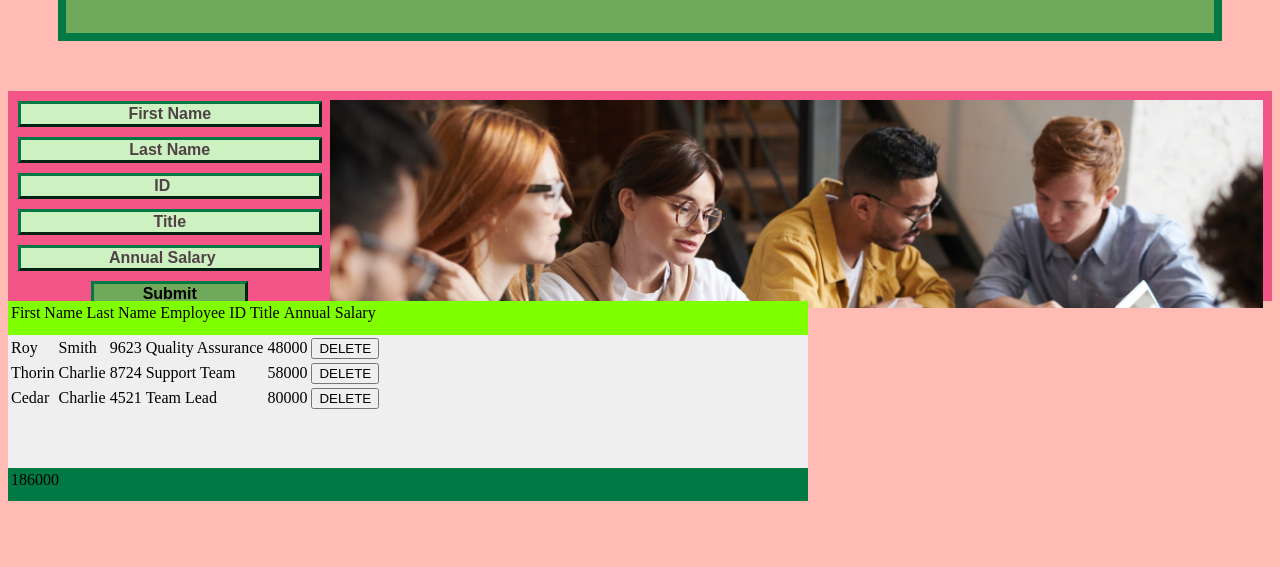
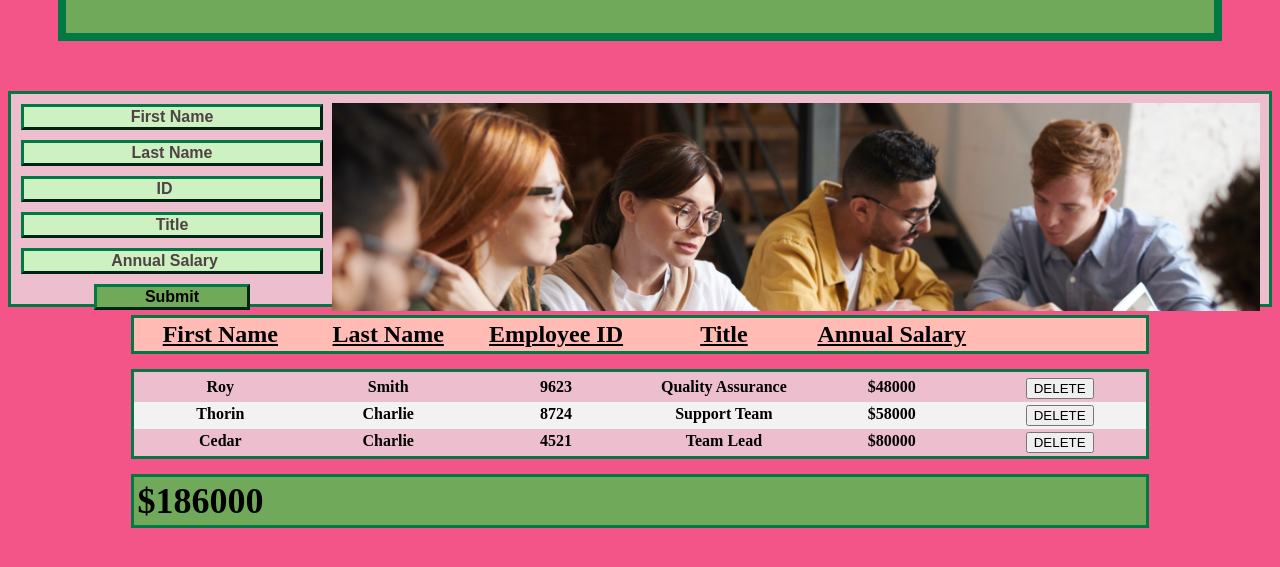
Before and after one commit to ryanmhess/weekend-jquery-salary-calculator, a plain HTML site: page index.html in a window 1280 px wide. Shown: the part 223-790 px from the top of the page. Drawn offline with Linux system fonts and the light colour scheme.

Commit message:
css work pretty decent. js functionality still working. swapped inputs to unshift instead of push to allow newest input at top of table list

```diff
--- a/index.html
+++ b/index.html
@@ -28,13 +28,13 @@
     </section>
     <table>
         <thead id="tableHead">
-            <tr>
-                <td>First Name</td>
-                <td>Last Name</td>
-                <td>Employee ID</td>
-                <td>Title</td>
-                <td>Annual Salary</td>
-                <td></td>
+            <tr class="tr0">
+                <td class="td1">First Name</td>
+                <td class="td2">Last Name</td>
+                <td class="td3">Employee ID</td>
+                <td class="td4">Title</td>
+                <td class="td5">Annual Salary</td>
+                <td class="td6"></td>
             </tr>
         </thead>
         <tbody id="tableBody">
--- a/scripts/script.js
+++ b/scripts/script.js
@@ -27,13 +27,13 @@ function employeeList(){
 
 function employeeAssign(employee){
     $('#tableBody').append(`
-    <tr>
-        <td>${employee.firstName}</td>
-        <td>${employee.lastName}</td>
-        <td>${employee.empID}</td>
-        <td>${employee.empTitle}</td>
-        <td>${employee.annualSalary}</td>
-        <td>
+    <tr class="tr1">
+        <td class="td1">${employee.firstName}</td>
+        <td class="td2">${employee.lastName}</td>
+        <td class="td3">${employee.empID}</td>
+        <td class="td4">${employee.empTitle}</td>
+        <td class="td5">$${employee.annualSalary}</td>
+        <td class="td6">
             <button id="${employee.empID}"class="delete-btn">DELETE</button>
         </td>
     </tr>`);
@@ -48,7 +48,7 @@ function employeeAdd(){
         empTitle: $('#empTitle').val(),
         annualSalary: Number($('#annualSalary').val())
     }
-    employees.push(employeeNew);
+    employees.unshift(employeeNew);
     employeeList();
 }   //  end employeeAdd function
 
@@ -73,7 +73,7 @@ function employeeSalaryTotal(employee){
     annualSalaryTotal += employee.annualSalary;
     $('#tableFoot').empty();
     $('#tableFoot').append(`
-    <tr>
-        <td>${annualSalaryTotal}</td>
+    <tr class="tr2">
+        <td class="td7">$${annualSalaryTotal}</td>
     </tr>`);
 }   //  end employeeSalaryTotal function
--- a/style.css
+++ b/style.css
@@ -1,5 +1,5 @@
 body{
-    background-color: #FFBBB4;
+    background-color: #F35588;
 }
 
 header{
@@ -14,7 +14,10 @@ header{
 
 #inputWindow{
     padding: 5px;
-    background-color: #F35588;
+    background-color: #edbfce;
+    border-style: solid;
+    border-color: #007944;
+    border-width: 3px;
     display: grid;
     height: 25vh;
     grid-template-columns: 1fr 3fr;
@@ -31,7 +34,7 @@ header{
 .inputField{
     margin: 5px;
     border: outset;
-    color: #EFEFEF;
+    color: #000000;
     background-color: #cef1c1;
     border-color: #007944;
     font-weight: bold;
@@ -64,10 +67,6 @@ header{
     font-weight: bold;
 }
 
-#firstName, #lastName, #empID, #empTitle{
-    /* margin-bottom: 10px; */
-}
-
 #buttonWindow{
     grid-area: buttonWindow;
     text-align: center;
@@ -98,10 +97,11 @@ img{
 }
 
 table{
+    background-color: #F35588;
     display: grid;
     height: 25vh;
     grid-template-columns: 4fr;
-    grid-template-rows: 0.5fr 2fr 0.5fr;
+    grid-template-rows: 0.5fr 1fr 0.5fr;
     grid-template-areas:
         "tableHead"
         "tableBody"
@@ -109,52 +109,133 @@ table{
 }
 
 #tableHead{
-    background-color: chartreuse;
+    background-color: #FFBBB4;
     grid-area: tableHead;
-    width: 100vh;
+    border-style: solid;
+    border-color: #007944;
+    border-width: 3px;
+    width: 80%;
+    justify-self: center;
+    margin: 0.6%;
+    font-size: 24px;
+    text-align: center;
+}
+
+.tr0{
+    display: flex;
+    text-align: center;
+    font-size: 24px;
+    font-weight: bold;
+    text-decoration: underline;
+    padding: 2px;
+}
+
+.td1{
+    flex: 1;
+    order: 1;
+}
+
+.td2{
+    flex: 1;
+    order: 2;
+}
+
+.td3{
+    flex: 1;
+    order: 3;
+}
+
+.td4{
+    flex: 1;
+    order: 4;
+}
+
+.td5{
+    flex: 1;
+    order: 5;
+}
+
+.td6{
+    flex: 1;
+    order: 6;
 }
 
 #tableBody{
-    background-color: #EFEFEF;
+    background-color: #edbfce;
     grid-area: tableBody;
-    width: 100vh;
+    width: 80%;
+    justify-self: center;
+    margin: 0.6%;
+    padding-top: 3px;
+    border-style: solid;
+    border-color: #007944;
+    border-width: 3px;
+}
+
+.tr1{
+    display: flex;
+    text-align: center;
+    font-size: 16px;
+    font-weight: bold;
+    padding: 2px;
+}
+
+.td1{
+    flex: 1;
+    order: 1;
+}
+
+.td2{
+    flex: 1;
+    order: 2;
+}
+
+.td3{
+    flex: 1;
+    order: 3;
+}
+
+.td4{
+    flex: 1;
+    order: 4;
+}
+
+.td5{
+    flex: 1;
+    order: 5;
+}
+
+.td6{
+    flex: 1;
+    order: 6;
 }
 
 #tableFoot{
-    background-color: #007944;
+    background-color: #71A95A;
     grid-area: tableFoot;
-    width: 100vh;
+    width: 80%;
+    justify-self: center;
+    margin: 0.6%;
+    display: inline-block;
+    text-align: right;
+    border-style: solid;
+    border-color: #007944;
+    border-width: 3px;
 }
 
-/* table {
-    border-collapse: collapse;
-    width: 100%;
-} */
+.tr2{
+    display: flex;
+    text-align: right;
+    padding: 2px;
+}
 
-/* th, td {
-    text-align: left;
-    padding: 8px;
-} */
+.td7{
+    order: 6;
+    text-align: right;
+    font-size: 36px;
+    font-weight: bolder;
+}
 
-/* tr:nth-child(even){
+tr:nth-child(even){
     background-color: #f2f2f2;
-} */
-
-/* th {
-    background-color: #2C3852;
-    color: white;
-    font-size: 18px;
-} */
-
-/* button {
-    margin: 10px;
-    background-color: #2C3852;
-    border: ridge;
-    color: white;
-    padding: 10px 20px;
-    text-align: center;
-    text-decoration: none;
-    display: inline-block;
-    font-size: 16px;
-    cursor: pointer;
-} */
+}
```
